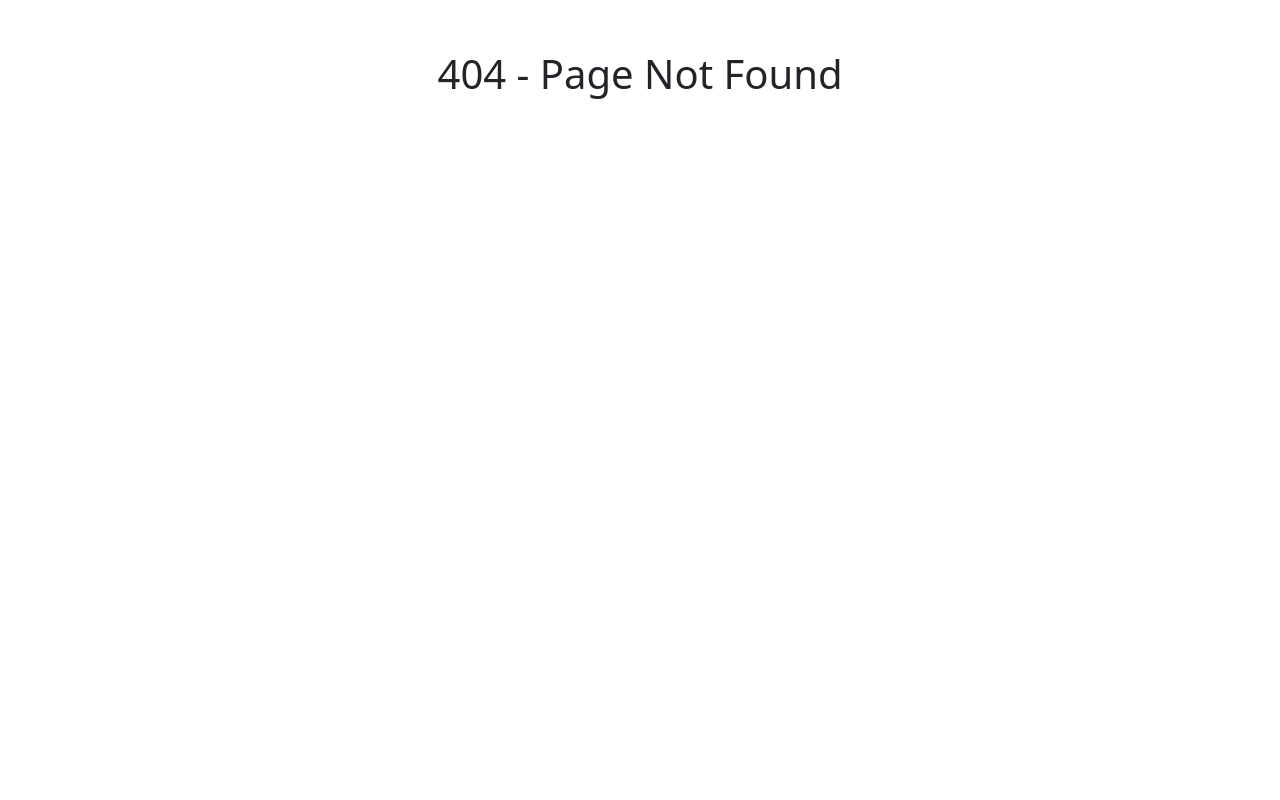
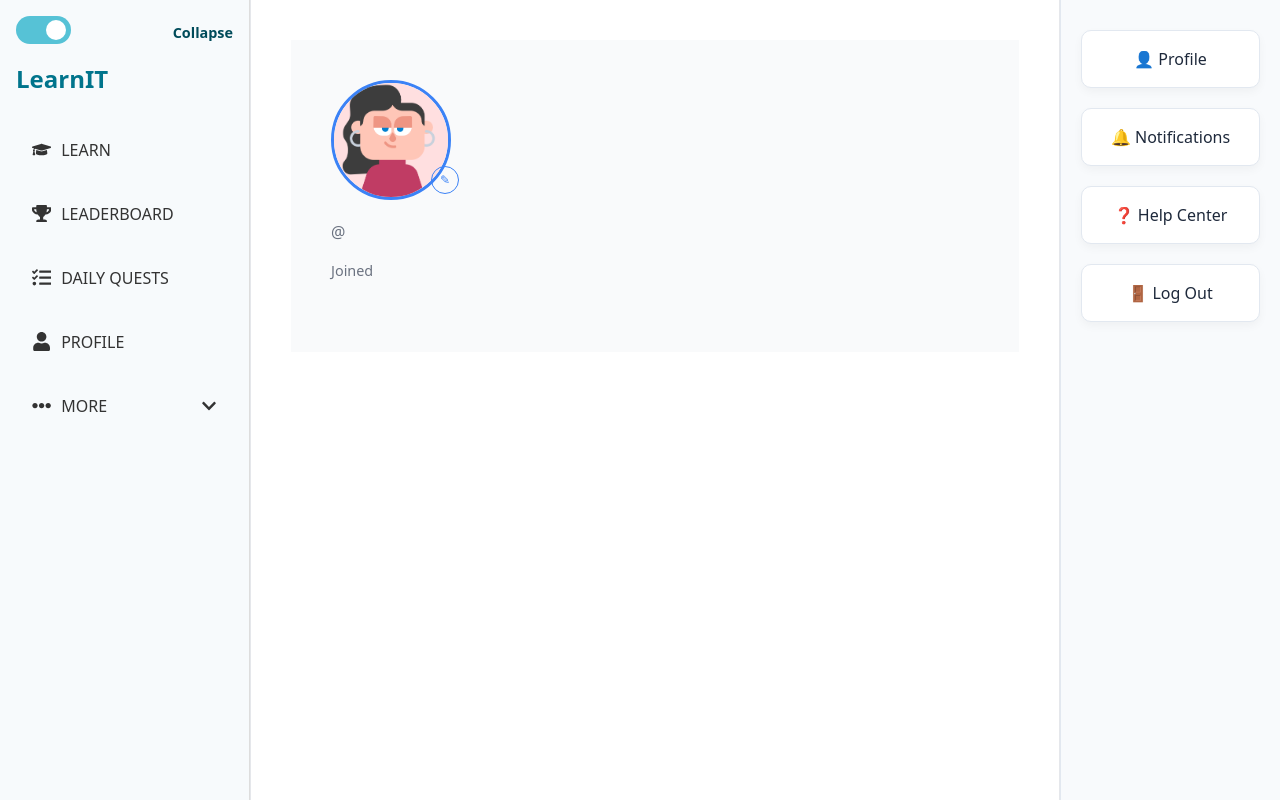
Before and after one commit to AnitaWaiba/LearnIT, a React (Create React App) app in the folder frontend/: page /settings/profile in a window 1280 px wide. Before the commit this address had no page. Built offline with nearby package versions, Linux system fonts and the light colour scheme; no server answers.

Commit message:
Made Setting Page

```diff
--- a/frontend/src/App.js
+++ b/frontend/src/App.js
@@ -2,49 +2,62 @@ import React from 'react';
 import { BrowserRouter as Router, Routes, Route } from 'react-router-dom';
 import 'bootstrap/dist/css/bootstrap.min.css';
 
-// Pages
+// 🌐 Public Pages
 import OpeningPage from './Pages/OpeningPage';
 import Signup from './Pages/Signup';
 import Login from './Pages/Login';
+import ContactUs from './Pages/ContactUs';
+
+// 📚 Learning Pages
 import Option from './Pages/Option';
 import Home from './Pages/Introduction/Home';
-import ContactUs from './Pages/ContactUs';
+import DailyQuests from './Pages/DailyQuests';
 
-// Admin Panel
+// 🧑‍💼 User Pages
+import ProfilePage from './Pages/ProfilePage';
+import EditProfile from './Pages/EditProfile';
+import SettingsPage from './Pages/SettingsPage';
+
+// 🛠️ Admin Panel
 import AdminDashboard from './Admin/AdminDashboard';
 import ManageUsers from './Admin/ManageUsers';
 
-// Optional components (not pages)
-import Dashboard from './Components/Dashboard';
-import DailyQuests from './Pages/DailyQuests';
-import StatusBar from './Components/StatusBar';
-import ProfilePage from './Pages/ProfilePage';
-
+// 🚀 App Entry
 function App() {
   return (
     <Router>
       <Routes>
-        {/* Public Pages */}
+        {/* 🌐 Public Routes */}
         <Route path="/" element={<OpeningPage />} />
         <Route path="/signup" element={<Signup />} />
         <Route path="/login" element={<Login />} />
+        <Route path="/contact" element={<ContactUs />} />
 
-        {/* Learning Pages */}
+        {/* 📚 Learning Content */}
         <Route path="/option" element={<Option />} />
         <Route path="/home" element={<Home />} />
-        <Route path="/home" element={<div>Introduction of Computer Page</div>} />
         <Route path="/frontend" element={<div>Front-end Development Page</div>} />
         <Route path="/backend" element={<div>Back-end Development Page</div>} />
         <Route path="/dailyquests" element={<DailyQuests />} />
-        <Route path="/contact" element={<ContactUs />} />
+
+        {/* 👤 User Management */}
         <Route path="/profile" element={<ProfilePage />} />
+        <Route path="/edit" element={<EditProfile />} />
+        <Route path="/settings/*" element={<SettingsPage />} />
 
-        {/* Admin Dashboard & User Management */}
+        {/* 🛠️ Admin Routes */}
         <Route path="/admin" element={<AdminDashboard />} />
         <Route path="/manageusers" element={<ManageUsers />} />
 
-        {/* 404 Not Found Fallback */}
-        <Route path="*" element={<div style={{ textAlign: 'center', padding: '50px' }}><h1>404 - Page Not Found</h1></div>} />
+        {/* 🚫 404 Fallback */}
+        <Route
+          path="*"
+          element={
+            <div style={{ textAlign: 'center', padding: '50px' }}>
+              <h1>404 - Page Not Found</h1>
+            </div>
+          }
+        />
       </Routes>
     </Router>
   );
--- /dev/null
+++ b/frontend/src/Pages/EditProfile.js
@@ -0,0 +1,92 @@
+import React, { useEffect, useState } from 'react';
+import styles from './EditProfile.module.css';
+import defaultAvatar from '../Image/avatar1.png';
+import { getProfile, updateProfile } from '../utils/api';
+
+function EditProfile() {
+  const [userData, setUserData] = useState({
+    name: '',
+    username: '',
+    joined: '',
+    courses: [],
+    avatar: ''
+  });
+
+  const [editingAvatar, setEditingAvatar] = useState(false);
+  const [uploading, setUploading] = useState(false);
+
+  useEffect(() => {
+    const fetchProfile = async () => {
+      try {
+        const response = await getProfile();
+        setUserData(response.data);
+      } catch (error) {
+        console.error('Failed to fetch profile:', error);
+      }
+    };
+    fetchProfile();
+  }, []);
+
+  const handleAvatarSelect = async (file) => {
+    const formData = new FormData();
+    formData.append('avatar', file);
+
+    try {
+      setUploading(true);
+      const response = await updateProfile(formData);
+      setUserData((prev) => ({
+        ...prev,
+        avatar: response.data.avatar,
+      }));
+    } catch (error) {
+      console.error('Avatar upload failed:', error);
+    } finally {
+      setUploading(false);
+    }
+  };
+
+  return (
+    <div className={styles.editContainer}>
+      <div className={styles.banner}>
+        <img
+          src={userData.avatar || defaultAvatar}
+          alt="Avatar"
+          className={styles.avatar}
+        />
+        <button
+          className={styles.editBtn}
+          onClick={() => setEditingAvatar(!editingAvatar)}
+        >
+          ✎
+        </button>
+      </div>
+
+      {editingAvatar && (
+        <div className={styles.avatarUpload}>
+          <label className={styles.uploadLabel}>
+            Upload Avatar
+            <input
+              type="file"
+              accept="image/*"
+              onChange={(e) => {
+                if (e.target.files?.[0]) {
+                  handleAvatarSelect(e.target.files[0]);
+                }
+              }}
+              className={styles.hiddenInput}
+            />
+          </label>
+          {uploading && <div className={styles.spinner}>Uploading...</div>}
+        </div>
+      )}
+
+      <div className={styles.profileInfo}>
+        <h1>{userData.name}</h1>
+        <p className={styles.username}>@{userData.username}</p>
+        <p className={styles.joined}>Joined <strong>{userData.joined}</strong></p>
+      </div>
+    </div>
+  );
+}
+
+export default EditProfile;
--- /dev/null
+++ b/frontend/src/Pages/EditProfile.module.css
@@ -0,0 +1,86 @@
+.editContainer {
+    padding: 40px;
+    background-color: #f9fafb;
+    color: #1f2937;
+  }
+
+  .banner {
+    position: relative;
+    display: flex;
+    align-items: center;
+    gap: 16px;
+    margin-bottom: 20px;
+  }
+
+  .avatar {
+    width: 120px;
+    height: 120px;
+    object-fit: cover;
+    border-radius: 50%;
+    border: 3px solid #3b82f6;
+  }
+
+  .editBtn {
+    position: absolute;
+    bottom: 6px;
+    left: 100px;
+    background: none;
+    border: 1.5px solid #3b82f6;
+    color: #3b82f6;
+    padding: 5px;
+    border-radius: 50%;
+    cursor: pointer;
+    font-size: 12px;
+    width: 28px;
+    height: 28px;
+    display: flex;
+    align-items: center;
+    justify-content: center;
+    transition: all 0.2s ease;
+  }
+
+  .editBtn:hover {
+    background-color: #e0f2fe;
+  }
+
+  .avatarUpload {
+    margin-bottom: 20px;
+  }
+
+  .uploadLabel {
+    background-color: #2563eb;
+    color: white;
+    padding: 8px 16px;
+    border-radius: 6px;
+    cursor: pointer;
+    display: inline-block;
+  }
+
+  .hiddenInput {
+    display: none;
+  }
+
+  .spinner {
+    margin-top: 10px;
+    color: #111827;
+    font-size: 0.9rem;
+  }
+
+  .profileInfo {
+    margin-bottom: 30px;
+  }
+
+  .profileInfo h1 {
+    font-size: 2rem;
+    font-weight: 600;
+  }
+
+  .username {
+    color: #6b7280;
+  }
+
+  .joined {
+    margin-top: 5px;
+    font-size: 0.9rem;
+    color: #6b7280;
+  }
--- a/frontend/src/Pages/Login.module.css
+++ b/frontend/src/Pages/Login.module.css
@@ -61,7 +61,7 @@ label {
   transform: translateY(-50%);
   cursor: pointer;
   font-size: 1.2rem;
-  color: #ffffff;
+  color: #000000;
 }
 
 .forgotPassword {
--- /dev/null
+++ b/frontend/src/Pages/SettingsPage.js
@@ -0,0 +1,123 @@
+import React from 'react';
+import { Routes, Route, Navigate, useNavigate } from 'react-router-dom';
+import styles from './SettingsPage.module.css';
+import Dashboard from '../Components/Dashboard';
+import EditProfile from './EditProfile';
+import { toast, ToastContainer } from 'react-toastify';
+import 'react-toastify/dist/ReactToastify.css';
+
+const SettingsPage = () => {
+  const navigate = useNavigate();
+
+  const showLogoutToast = () => {
+    const toastId = toast(
+      ({ closeToast }) => (
+        <div style={{ textAlign: 'center' }}>
+          <p style={{ marginBottom: '10px' }}>Are you sure you want to logout?</p>
+          <div style={{ display: 'flex', justifyContent: 'center', gap: '10px' }}>
+            <button
+              onClick={() => {
+                toast.dismiss(toastId);
+                toast.success('You have been logged out!');
+                setTimeout(() => navigate('/'), 1500);
+              }}
+              style={{
+                backgroundColor: '#2563eb',
+                color: 'white',
+                padding: '6px 12px',
+                border: 'none',
+                borderRadius: '6px',
+                cursor: 'pointer',
+              }}
+            >
+              OK
+            </button>
+            <button
+              onClick={() => toast.dismiss(toastId)}
+              style={{
+                backgroundColor: '#f3f4f6',
+                color: '#111827',
+                padding: '6px 12px',
+                border: '1px solid #ccc',
+                borderRadius: '6px',
+                cursor: 'pointer',
+              }}
+            >
+              Cancel
+            </button>
+          </div>
+        </div>
+      ),
+      {
+        position: 'top-center',
+        autoClose: false,
+        closeOnClick: false,
+        draggable: false,
+        closeButton: false,
+      }
+    );
+  };
+
+  const handleTabClick = (tab) => {
+    if (tab === 'logout') {
+      showLogoutToast();
+    } else {
+      navigate(`/settings/${tab}`);
+    }
+  };
+
+  return (
+    <div className={styles.gridLayout}>
+      <ToastContainer />
+
+      {/* Sidebar */}
+      <aside className={styles.sidebar}>
+        <Dashboard />
+      </aside>
+
+      {/* Main Content */}
+      <main className={styles.mainContent}>
+        <Routes>
+          <Route path="/" element={<Navigate to="profile" replace />} />
+          <Route path="profile" element={<EditProfile />} />
+          <Route
+            path="notifications"
+            element={
+              <div>
+                <h2>🔔 Notifications</h2>
+                <p>Manage your email and in-app notification preferences.</p>
+              </div>
+            }
+          />
+          <Route
+            path="help"
+            element={
+              <div>
+                <h2>❓ Help Center</h2>
+                <p>Need assistance? Visit the help center for FAQs and support.</p>
+              </div>
+            }
+          />
+        </Routes>
+      </main>
+
+      {/* Right Panel */}
+      <aside className={styles.actionPanel}>
+        <div className={styles.card} onClick={() => handleTabClick('profile')}>
+          👤 Profile
+        </div>
+        <div className={styles.card} onClick={() => handleTabClick('notifications')}>
+          🔔 Notifications
+        </div>
+        <div className={styles.card} onClick={() => handleTabClick('help')}>
+          ❓ Help Center
+        </div>
+        <div className={styles.card} onClick={() => handleTabClick('logout')}>
+          🚪 Log Out
+        </div>
+      </aside>
+    </div>
+  );
+};
+
+export default SettingsPage;
--- /dev/null
+++ b/frontend/src/Pages/SettingsPage.module.css
@@ -0,0 +1,87 @@
+.gridLayout {
+    display: grid;
+    grid-template-columns: 250px 1fr 220px;
+    grid-template-areas: "sidebar main actions";
+    min-height: 100vh;
+    background-color: #f9fafb;
+  }
+
+  .sidebar {
+    grid-area: sidebar;
+    background-color: #1e293b;
+    color: white;
+    overflow-y: auto;
+    padding: 0;
+  }
+
+  .mainContent {
+    grid-area: main;
+    padding: 40px;
+    background-color: #ffffff;
+    border-left: 1px solid #e5e7eb;
+    border-right: 1px solid #e5e7eb;
+    min-height: 100vh;
+  }
+
+  .actionPanel {
+    grid-area: actions;
+    padding: 30px 20px;
+    background-color: #f8fafc;
+    display: flex;
+    flex-direction: column;
+    gap: 20px;
+    border-left: 1px solid #e2e8f0;
+  }
+
+  .card {
+    background-color: white;
+    border: 1px solid #e2e8f0;
+    border-radius: 10px;
+    padding: 16px;
+    text-align: center;
+    font-weight: 500;
+    color: #1e293b;
+    box-shadow: 0 4px 10px rgba(0, 0, 0, 0.04);
+    cursor: pointer;
+    transition: background 0.2s ease, transform 0.2s ease;
+  }
+
+  .card:hover {
+    background-color: #e2e8f0;
+    transform: translateY(-2px);
+  }
+
+  .active {
+    border-color: #56c2d6;
+    background-color: #ebf8ff;
+    color: #0077b6;
+  }
+
+  /* Responsive Design */
+  @media (max-width: 1024px) {
+    .gridLayout {
+      grid-template-columns: 1fr;
+      grid-template-areas:
+        "sidebar"
+        "main"
+        "actions";
+    }
+
+    .actionPanel {
+      flex-direction: row;
+      justify-content: center;
+      flex-wrap: wrap;
+      border-top: 1px solid #e2e8f0;
+      border-left: none;
+    }
+
+    .card {
+      flex: 1 1 40%;
+      max-width: 200px;
+    }
+
+    .mainContent {
+      border-left: none;
+      border-right: none;
+    }
+  }
```
Also changed, not shown: 1 other file (tests, documents, lock files or other folders).
